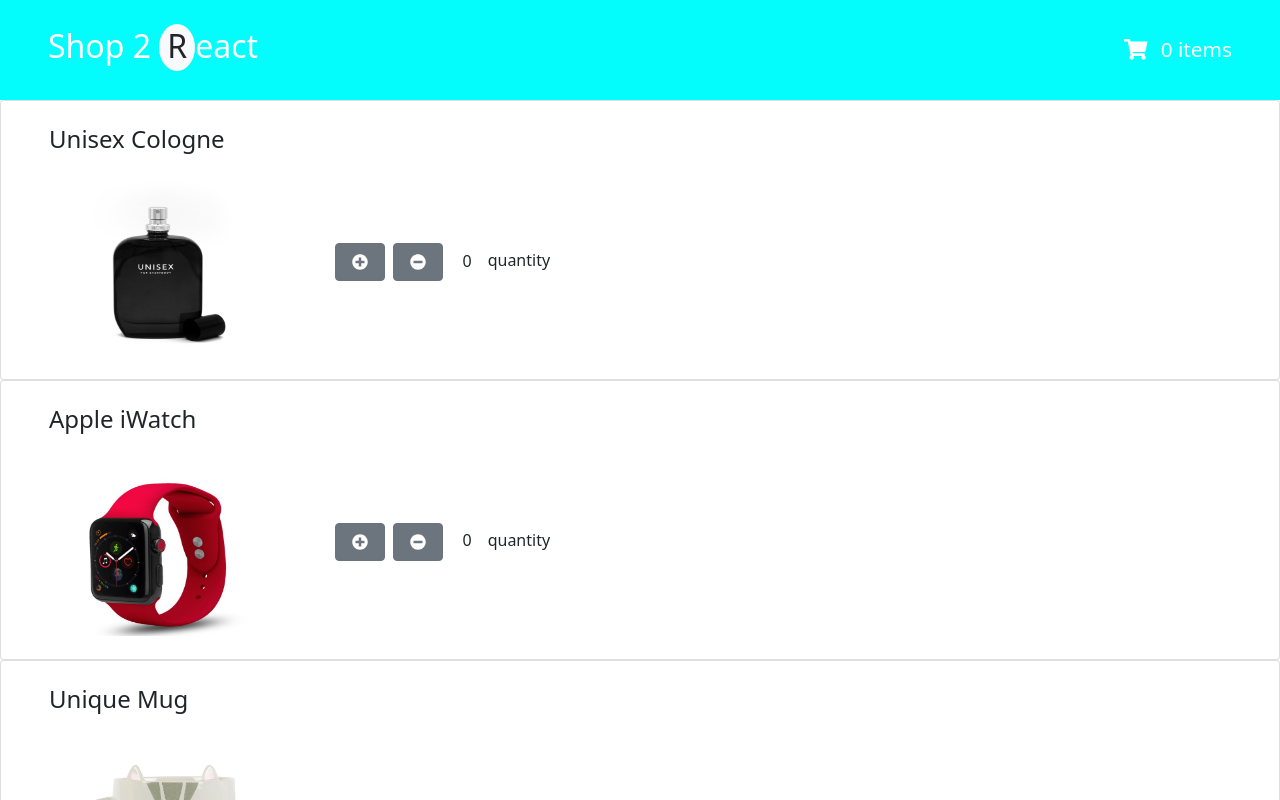
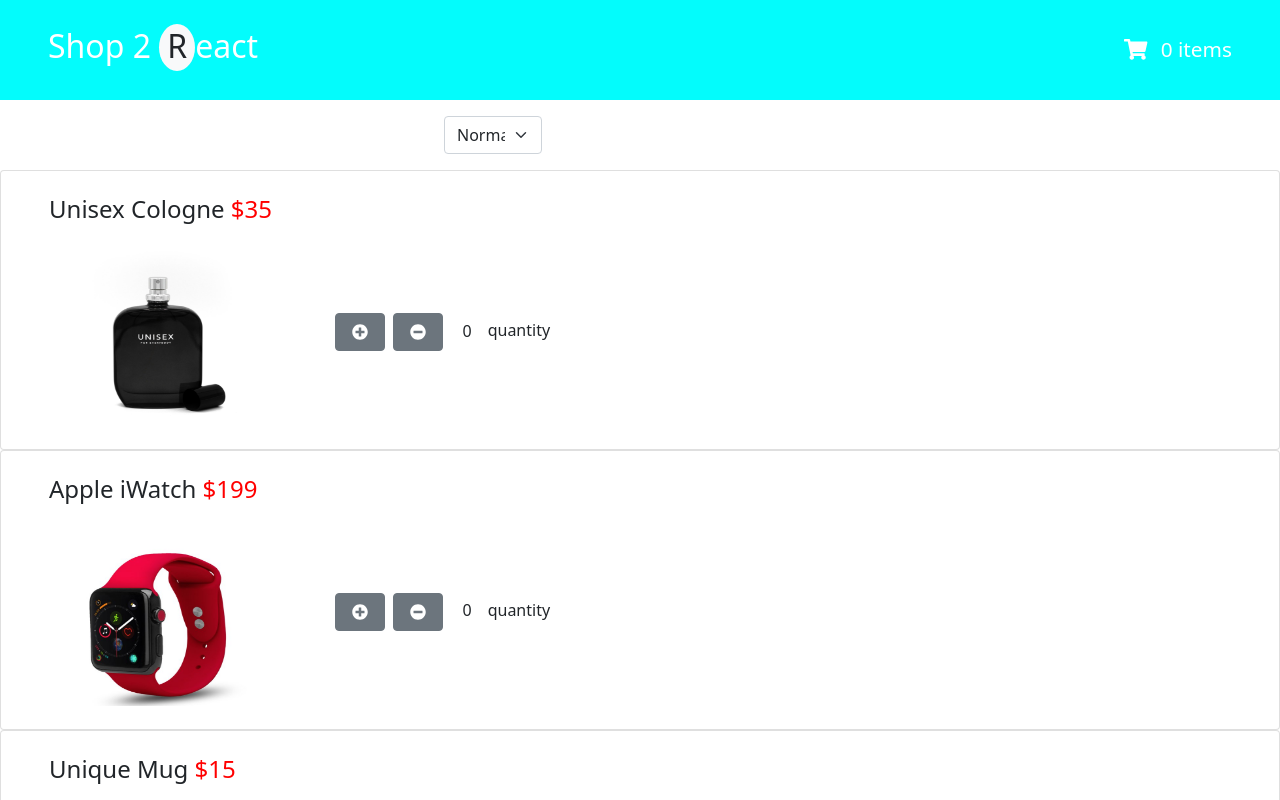
Before and after one commit to Riddhi1992/m5-wk2-assignment, a React (Create React App) app: page / in a window 1280 px wide. Shown: the top 800 px of the page. Built offline with nearby package versions, Linux system fonts and the light colour scheme.

Commit message:
first commit

```diff
--- a/src/App.js
+++ b/src/App.js
@@ -1,20 +1,41 @@
-// import logo from './logo.svg';
 import './App.css';
 import Nav from "./navbar";
 import React, { Component } from "react";
 import "bootstrap/dist/css/bootstrap.min.css";
-// import { faShoppingCart } from "@fortawesome/free-solid-svg-icons";
-// import { FontAwesomeIcon } from "@fortawesome/react-fontawesome";
 import { products } from "./Products"
-// import DisplayProducts from "./displayProducts"
 
 class App extends Component {
   constructor(props) {
     super(props);
     this.state = {
-      products: products
+      products: products,
+      sortType: "",
+      listNum: ""
     }
   }
+
+  onSort = (listNum, sortType) => {
+    switch (sortType) {
+      case "def":
+        listNum.sort((a, b) => {
+          return a.id - b.id;
+        });
+        break;
+      case "desc":
+        listNum.sort((a, b) => {
+          return b.price - a.price;
+        });
+        break;
+      case "asc":
+        listNum.sort((a, b) => {
+          return a.price - b.price;
+        });
+        break;
+      default:
+        break;
+    }
+    this.setState({ sortType });
+  };
 
   onIncrement = (addvalue) => {
     if(addvalue.value < 10) {
@@ -29,8 +50,6 @@
     }
   }
 
-  // const [cartItems, setCartItems] = useState([]);
-
   render() {
     return (
       {},
@@ -40,9 +59,7 @@
             .map((prod) => prod.value)
             .reduce((acc, curr, index) => acc + curr, 0)}
             prods={this.state.products} onIncrement={this.onIncrement}
-            onDecrement={this.onDecrement}/>
-          {/* <DisplayProducts products={this.state.products} onIncrement={this.onIncrement}
-            onDecrement={this.onDecrement} /> */}
+            onDecrement={this.onDecrement} sortType={this.state.sortType} listNum={this.state.listNum} onSort={this.onSort} />
         </div>
       )
     )
--- a/src/Products.js
+++ b/src/Products.js
@@ -3,6 +3,7 @@
         id: 1,
         image: './products/cologne.jpg',
         desc: 'Unisex Cologne',
+        price: 35,
         value: 0,
         ratings: 5
       },
@@ -10,6 +11,7 @@
         id: 2,
         image: './products/iwatch.jpg',
         desc: 'Apple iWatch',
+        price: 199,
         value: 0,
         ratings: 4
       },
@@ -17,6 +19,7 @@
         id: 3,
         image: './products/mug.jpg',
         desc: 'Unique Mug',
+        price: 15,
         value: 0,
         ratings: 3
       },
@@ -24,6 +27,7 @@
         id: 4,
         image: './products/wallet.jpg',
         desc: 'Mens Wallet',
+        price: 48,
         value: 0,
         ratings: 2
       }
--- a/src/displayProducts.js
+++ b/src/displayProducts.js
@@ -4,29 +4,6 @@
 import React, { useState } from "react";
 import { Button, Modal } from "react-bootstrap";
 // import { products } from "./Products";
-
-// function DisplayProducts(props) {
-//     return (
-//       <div>
-//         {props.Products.map(Product => {
-//           return (
-//             <div className="card" key={Product.id}>
-//               <h4 className="text-start mt-4 ms-5 me-4 mb-2">{Product.desc}</h4>
-//               <div className="row p-2 align-middle">
-//                 <img alt={Product.desc} src={Product.image} width="50px" className="col-6 col-md-4 mt-1 ms-4 me-4 mb-2" />
-//                 <p className="col-sm-6 col-md-8 align-self-center text-start">
-//                     <FontAwesomeIcon className="me-1" icon={faPlusCircle} />
-//                     <FontAwesomeIcon className="me-1" icon={faMinusCircle} />
-//                     <span className="border border-2 p-3">{Product.value}</span>
-//                      quantity
-//                 </p>
-//               </div>
-//             </div>
-//           )
-//         })}
-//       </div>
-//     )
-//   }
 
 function DisplayProducts(props) {
     const {products = []} = props
@@ -40,10 +17,24 @@
 
     return (
         <div>
+            <div>
+                <form className="row align-item-center m-3">
+                    <div className="col-md-4"></div>
+                    <div className="col-md-4">
+                        <label class="visually-hidden" for="autoSizingSelect">Sort Price By:</label>
+                        <select class="form-select w-25" id="autoSizingSelect" onChange={(e) => props.onSort(products, e.target.value)}>
+                            <option value="def" selected>Normal</option>
+                            <option value="asc">Lowest</option>
+                            <option value="desc">Highest</option>
+                        </select>
+                    </div>
+                    <div className="col-md-4"></div>
+                </form>
+            </div>
             {products.map(product => {
                 return (
                     <div className="card" key={product.id}>
-                        <h4 className="text-start mt-4 ms-5 me-4 mb-2">{product.desc}</h4>
+                        <h4 className="text-start mt-4 ms-5 me-4 mb-2">{product.desc} <span style={{color: "red"}}> ${product.price}</span></h4>
                         <div className="row p-2 align-middle">
                             <Button variant="" className="w-25" onClick={() => setShow(true)}>
                                 <img alt={product.desc} src={product.image} width="50px" className="col-6 col-md-4 mt-1 ms-4 me-4 mb-2"
--- a/src/navbar.js
+++ b/src/navbar.js
@@ -12,7 +12,7 @@
             <div>
                 <header className="App-header ps-5 pe-5">
                     <Link to="/">
-                        <h2 className="text-white">Shop 2 <span className="ps-2 pe-2 pb-1 bg-light text-dark rounded-circle rColor" id="" style={{color: "#61dafb"}}>R</span>eact</h2>
+                        <h2 className="text-white">Shop 2 <span className="ps-2 pe-2 pb-1 bg-light text-dark rounded-circle rColor" style={{color: "#61dafb"}}>R</span>eact</h2>
                     </Link>
                     <Link to="/shopCart">
                         <div className="text-white">
@@ -28,7 +28,10 @@
                     <DisplayProducts
                         products={props.prods}
                         onIncrement={props.onIncrement}
-                        onDecrement={props.onDecrement}/>
+                        onDecrement={props.onDecrement}
+                        sortType={props.sortType}
+                        listNum={props.listNum}
+                        onSort={props.onSort} />
                 </Route>
                 <Route path="/shopCart">
                     <Basket prods={props.prods} totalValue={props.totalValue} />
```
